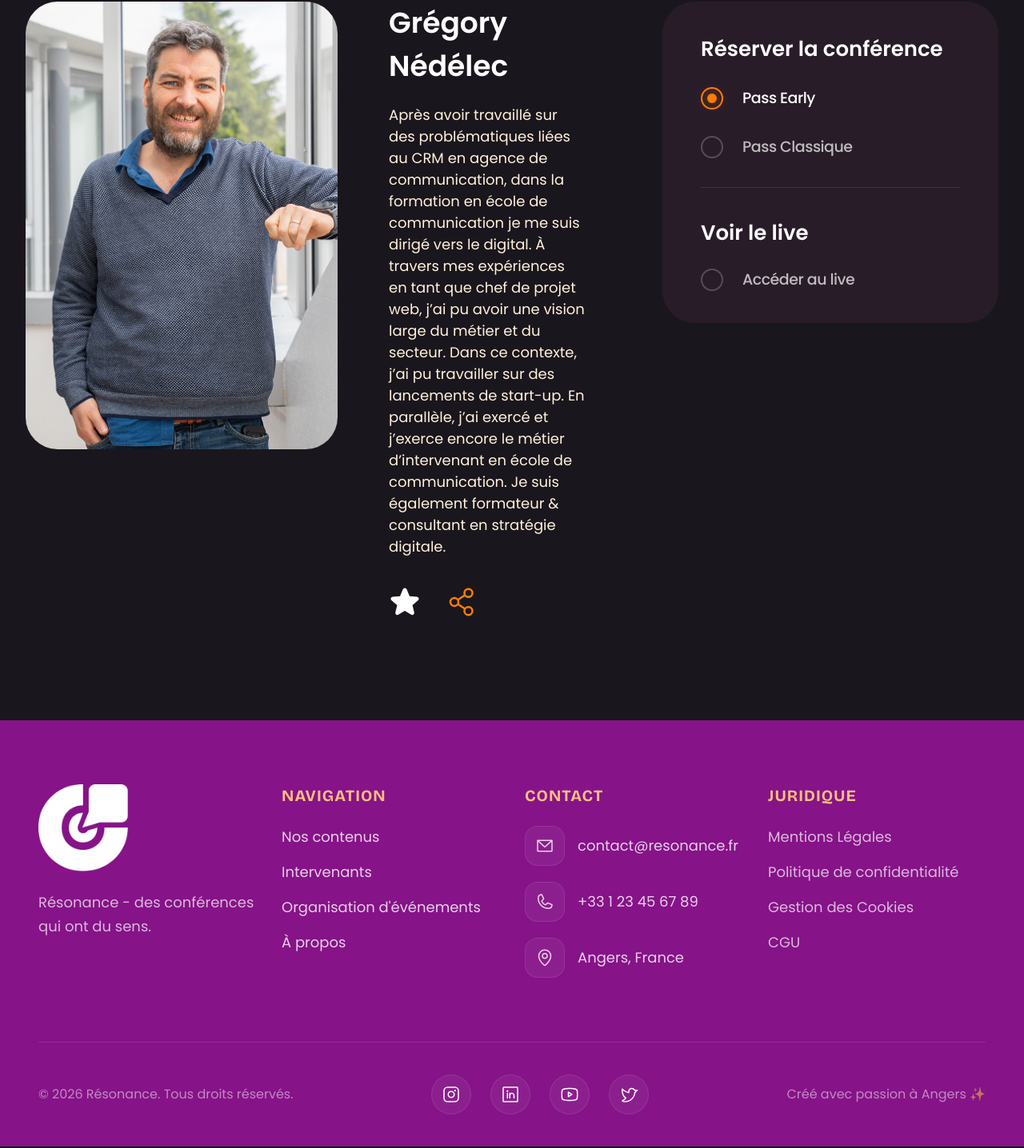
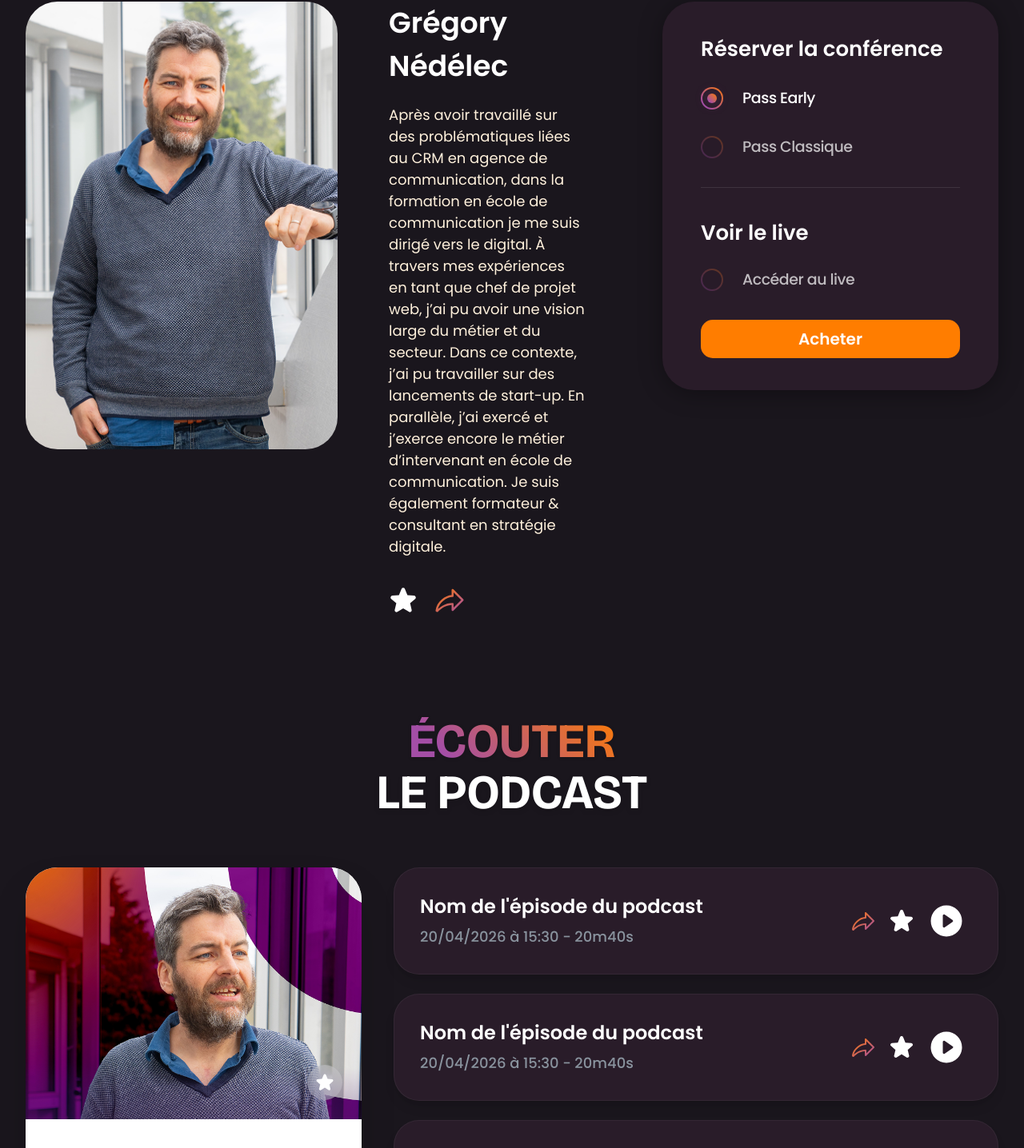
Before and after one commit to soniiix/resonance-web, a Next.js app: page /conference/1 in a window 1280 px wide. Shown: the part 466-1902 px from the top of the page at 80% size. Built offline with nearby package versions, Linux system fonts and the light colour scheme.

Commit message:
feat: update conference page with new podcast section

```diff
--- a/app/conference/[id]/page.tsx
+++ b/app/conference/[id]/page.tsx
@@ -1,12 +1,20 @@
 import Image from "next/image";
 import Link from "next/link";
-import { Star, ArrowLineUpRight, ShareNetwork, Circle, CheckCircle } from "@phosphor-icons/react/dist/ssr";
+import { Star, ArrowLineUpRight, ShareFat, Circle, CheckCircle, ArrowBendUpRight, PlayCircle } from "@phosphor-icons/react/dist/ssr";
 import Navbar from "@/app/components/Navbar";
 import Footer from "@/app/components/Footer";
 
 export default function ConferencePage({ params }: { params: { id: string } }) {
     return (
         <div className="text-pure-white font-body">
+            <svg width="0" height="0" className="absolute">
+                <defs>
+                    <linearGradient id="brand-gradient" x1="0%" y1="0%" x2="100%" y2="100%">
+                        <stop offset="0%" stopColor="#ff7d00" />
+                        <stop offset="100%" stopColor="#a44ea6" />
+                    </linearGradient>
+                </defs>
+            </svg>
             <Navbar />
 
             <main className="max-w-container mx-auto px-8 pt-38 pb-32">
@@ -45,19 +53,19 @@ export default function ConferencePage({ params }: { params: { id: string } }) {
                                 Après avoir travaillé sur des problématiques liées au CRM en agence de communication, dans la formation en école de communication je me suis dirigé vers le digital. À travers mes expériences en tant que chef de projet web, j’ai pu avoir une vision large du métier et du secteur. Dans ce contexte, j’ai pu travailler sur des lancements de start-up. En parallèle, j’ai exercé et j’exerce encore le métier d’intervenant en école de communication. Je suis également formateur & consultant en stratégie digitale.
                             </p>
 
-                            <div className="flex items-center gap-8 mt-4">
-                                <button className="hover:scale-110 transition-transform cursor-pointer">
-                                    <Star weight="fill" className="text-pure-white w-10 h-10" />
+                            <div className="flex items-center gap-5 mt-4">
+                                <button className="cursor-pointer" title="Ajouter aux favoris">
+                                    <Star weight="fill" className="text-pure-white w-9 h-9" />
                                 </button>
-                                <button className="hover:scale-110 transition-transform cursor-pointer">
-                                    <ShareNetwork className="text-pure-orange w-10 h-10" />
+                                <button className="cursor-pointer" title="Partager">
+                                    <ShareFat className="w-10 h-10 -mb-1" style={{ fill: 'url(#brand-gradient)' }} />
                                 </button>
                             </div>
                         </div>
                     </div>
 
                     {/* Right: Reservation Panel */}
-                    <aside className="w-full xl:w-[420px] bg-card-bg backdrop-blur-2xl rounded-[40px] py-10 px-12 shrink-0">
+                    <aside className="w-full xl:w-[420px] bg-card-bg shadow-[0_4px_31px_-2px_rgba(0,0,0,0.38)] rounded-[40px] py-10 px-12 shrink-0">
                         <div className="flex flex-col gap-9">
                             {/* Booking Section */}
                             <div>
@@ -66,13 +74,13 @@ export default function ConferencePage({ params }: { params: { id: string } }) {
                                 </h3>
                                 <div className="flex flex-col gap-8">
                                     <label className="flex items-center gap-6 group cursor-pointer">
-                                        <div className="w-7 h-7 rounded-full border-2 border-pure-orange flex items-center justify-center p-1.5 group-hover:bg-pure-orange/20 transition-all">
-                                            <div className="w-3 h-3 rounded-full bg-pure-orange shadow-[0_0_15px_rgba(255,125,0,0.6)]" />
+                                        <div className="w-7 h-7 rounded-full border-gradient-brand flex items-center justify-center p-1.5 transition-all">
+                                            <div className="w-3 h-3 rounded-full bg-gradient-brand shadow-[0_0_15px_rgba(164,78,166,0.4)]" />
                                         </div>
                                         <span className="text-[19px] md:text-[19px] font-medium tracking-tight text-white">Pass Early</span>
                                     </label>
                                     <label className="flex items-center gap-6 group cursor-pointer opacity-70 hover:opacity-100 transition-opacity">
-                                        <div className="w-7 h-7 rounded-full border-2 border-white/30 flex items-center justify-center p-1.5 group-hover:border-white/50 transition-all" />
+                                        <div className="w-7 h-7 rounded-full border-gradient-brand flex items-center justify-center p-1.5 transition-all opacity-40 group-hover:opacity-100" />
                                         <span className="text-[19px] md:text-[19px] font-medium tracking-tight">Pass Classique</span>
                                     </label>
                                 </div>
@@ -84,13 +92,81 @@ export default function ConferencePage({ params }: { params: { id: string } }) {
                                     Voir le live
                                 </h3>
                                 <label className="flex items-center gap-6 group cursor-pointer opacity-70 hover:opacity-100 transition-opacity">
-                                    <div className="w-7 h-7 rounded-full border-2 border-white/30 flex items-center justify-center p-1.5 group-hover:border-white/50 transition-all" />
+                                    <div className="w-7 h-7 rounded-full border-gradient-brand flex items-center justify-center p-1.5 transition-all opacity-40 group-hover:opacity-100" />
                                     <span className="text-[19px] md:text-[19px] font-medium tracking-tight">Accéder au live</span>
                                 </label>
                             </div>
+
+                            <Link
+                                href="/"
+                                className="inline-flex items-center justify-center px-8 py-2.5 text-xl bg-pure-orange text-pure-white font-body font-semibold rounded-base hover:opacity-90 transition-opacity duration-200"
+                            >
+                                Acheter
+                            </Link>
                         </div>
                     </aside>
                 </div>
+
+                <h2 className="text-center mt-32 mb-12 flex flex-col items-center px-4">
+                    <span className="font-heading font-bold text-[32px] sm:text-4xl md:text-5xl lg:text-[60px] uppercase bg-gradient-brand text-transparent bg-clip-text md:mb-1 drop-shadow-sm">
+                        Écouter
+                    </span>
+                    <span className="text-pure-white font-heading font-bold text-[32px] sm:text-4xl md:text-5xl lg:text-[60px] leading-none uppercase mb-2 md:mb-4 drop-shadow-md">
+                        le podcast
+                    </span>
+                </h2>
+
+                <section className="flex flex-col lg:flex-row gap-10 items-start">
+                    {/* Left: Podcast Card */}
+                    <div className="w-full lg:w-[420px] shrink-0">
+                        <div className="bg-pure-white rounded-[40px] overflow-hidden shadow-2xl group cursor-pointer transition-transform hover:scale-[1.02]">
+                            <div className="relative aspect-4/3">
+                                <Image
+                                    src="/images/conference-1.png"
+                                    alt="Podcast"
+                                    fill
+                                    className="object-cover object-top"
+                                />
+                                <div className="absolute bottom-6 right-6">
+                                    <div className="bg-white/20 backdrop-blur-md rounded-full p-2.5">
+                                        <Star weight="fill" className="text-pure-white w-6 h-6" />
+                                    </div>
+                                </div>
+                            </div>
+                            <div className="p-8 pb-10">
+                                <p className="font-bold text-black text-xl mb-1">Podcast</p>
+                                <p className="text-black/60 font-medium">20/04/2026 à 15:30 - 20m40s</p>
+                            </div>
+                        </div>
+                    </div>
+
+                    {/* Right: Episode List */}
+                    <div className="grow flex flex-col gap-6 w-full">
+                        {[1, 2, 3].map((_, index) => (
+                            <div key={index} className="bg-card-bg rounded-[32px] p-8 pr-10 flex items-center justify-between group hover:bg-white/5 transition-colors cursor-pointer border border-white/5 shadow-lg">
+                                <div className="flex flex-col gap-2">
+                                    <h3 className="font-semibold text-2xl text-pure-white">
+                                        Nom de l'épisode du podcast
+                                    </h3>
+                                    <p className="text-alt-grey font-medium text-lg">
+                                        20/04/2026 à 15:30 - 20m40s
+                                    </p>
+                                </div>
+                                <div className="flex items-center gap-4">
+                                    <button title="Partager">
+                                        <ShareFat className="w-8 h-8 -mb-1" style={{ fill: 'url(#brand-gradient)' }} />
+                                    </button>
+                                    <button title="Ajouter aux favoris">
+                                        <Star weight="fill" className="text-pure-white w-8 h-8" />
+                                    </button>
+                                    <button title="Écouter">
+                                        <PlayCircle weight="fill" className="text-pure-white w-12 h-12" />
+                                    </button>
+                                </div>
+                            </div>
+                        ))}
+                    </div>
+                </section>
             </main>
 
             <Footer />
--- a/app/globals.css
+++ b/app/globals.css
@@ -38,3 +38,21 @@
     /* ===== GRADIENTS ===== */
     --background-image-gradient-brand: linear-gradient(225deg, var(--color-pure-orange) -3.69%, var(--color-purple) 81.45%);
 }
+
+@layer utilities {
+    .border-gradient-brand {
+        background: linear-gradient(var(--color-card-bg), var(--color-card-bg)) padding-box,
+                    var(--background-image-gradient-brand) border-box;
+        border: 2px solid transparent;
+        border-radius: 9999px;
+    }
+
+    .text-gradient-brand {
+        background: var(--background-image-gradient-brand);
+        -webkit-background-clip: text;
+        -webkit-text-fill-color: transparent;
+        background-clip: text;
+        color: transparent;
+        display: inline-block;
+    }
+}
```
